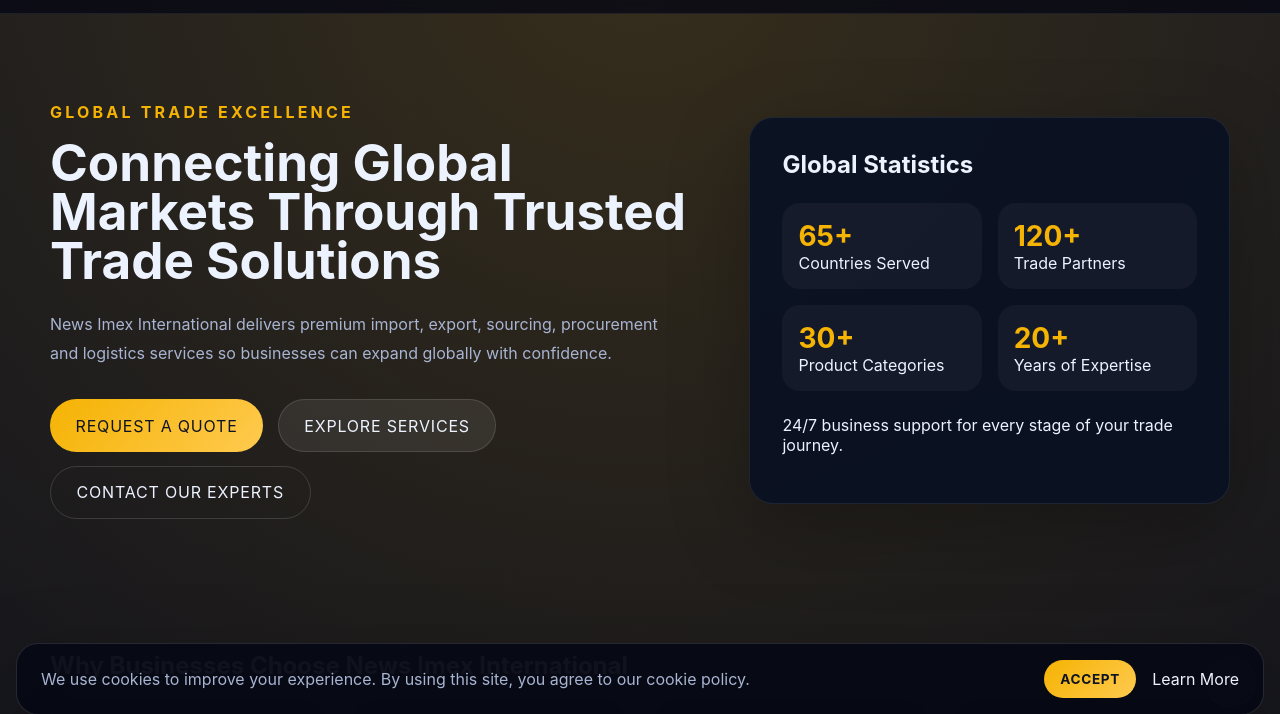
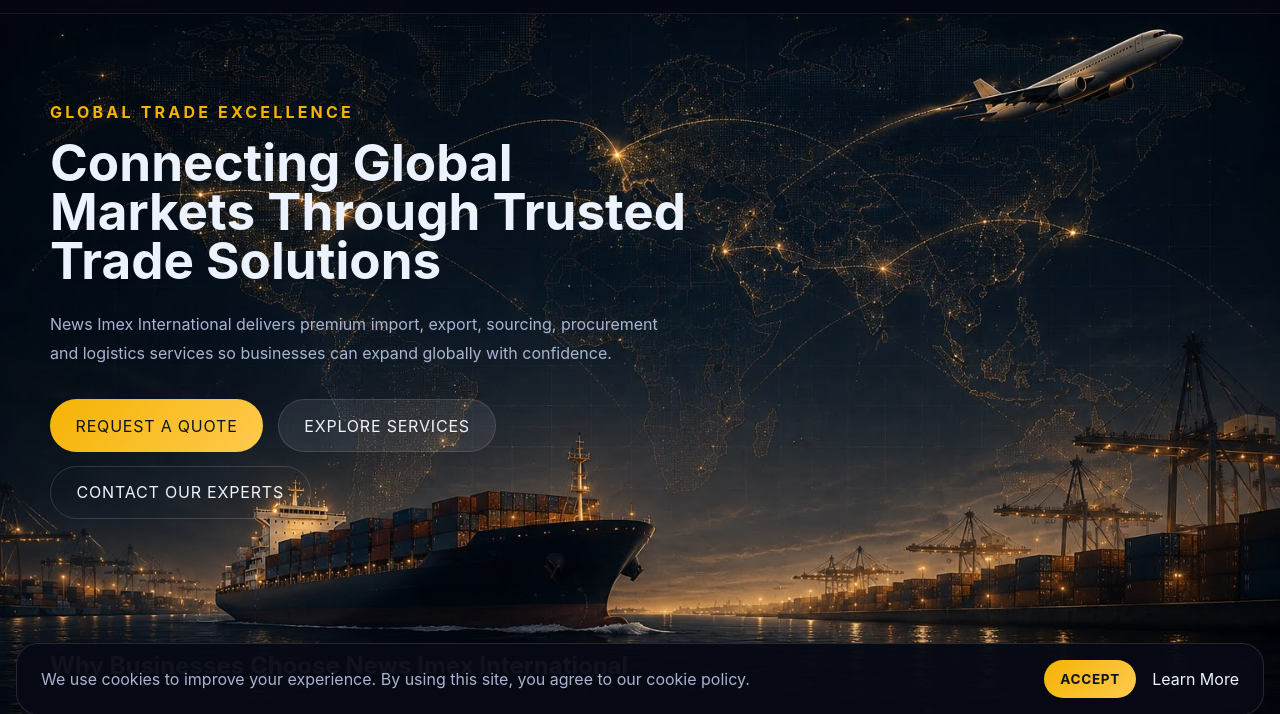
Before and after one commit to newsimexinternational/international, a plain HTML site: page index.html in a window 1280 px wide. Shown: the part 69-783 px from the top of the page. Drawn offline with Linux system fonts and the light colour scheme.

Commit message:
Update website design and background

```diff
--- a/assets/css/style.css
+++ b/assets/css/style.css
@@ -23,8 +23,7 @@
 body {
   margin: 0;
   min-height: 100vh;
-  background: radial-gradient(circle at top, rgba(245, 179, 3, 0.18), transparent 28%),
-    linear-gradient(180deg, #0d1121 0%, #05060e 100%);
+  background: #05060e url("../img/background.jpg") center/cover no-repeat fixed;
   color: var(--text);
 }
 
--- a/index.html
+++ b/index.html
@@ -54,30 +54,6 @@
             <a href="#contact" class="button primary">Request a Quote</a>
             <a href="#services" class="button secondary">Explore Services</a>
             <a href="#contact" class="button tertiary">Contact Our Experts</a>
-          </div>
-        </div>
-        <div class="hero-panel">
-          <div class="hero-card">
-            <h2>Global Statistics</h2>
-            <div class="stats-grid">
-              <div>
-                <strong>65+</strong>
-                <span>Countries Served</span>
-              </div>
-              <div>
-                <strong>120+</strong>
-                <span>Trade Partners</span>
-              </div>
-              <div>
-                <strong>30+</strong>
-                <span>Product Categories</span>
-              </div>
-              <div>
-                <strong>20+</strong>
-                <span>Years of Expertise</span>
-              </div>
-            </div>
-            <p>24/7 business support for every stage of your trade journey.</p>
           </div>
         </div>
       </div>
```
Also changed, not shown: assets/img/background.jpg (added).
